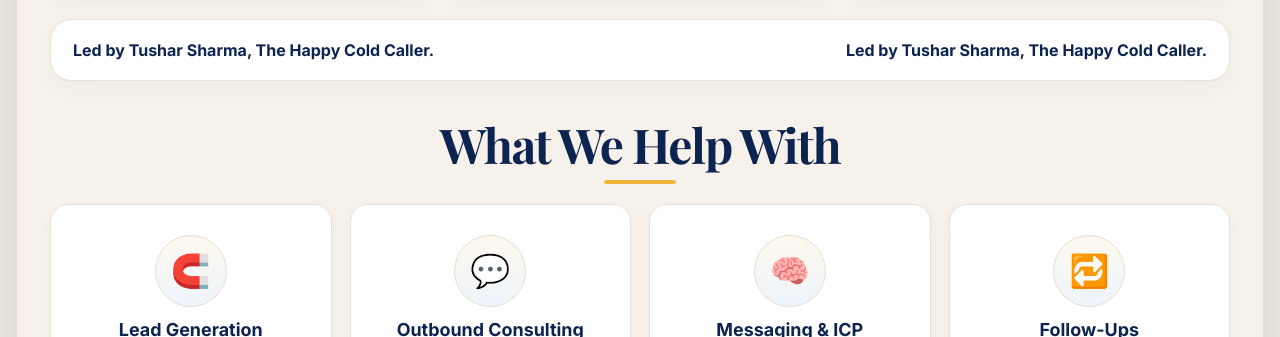
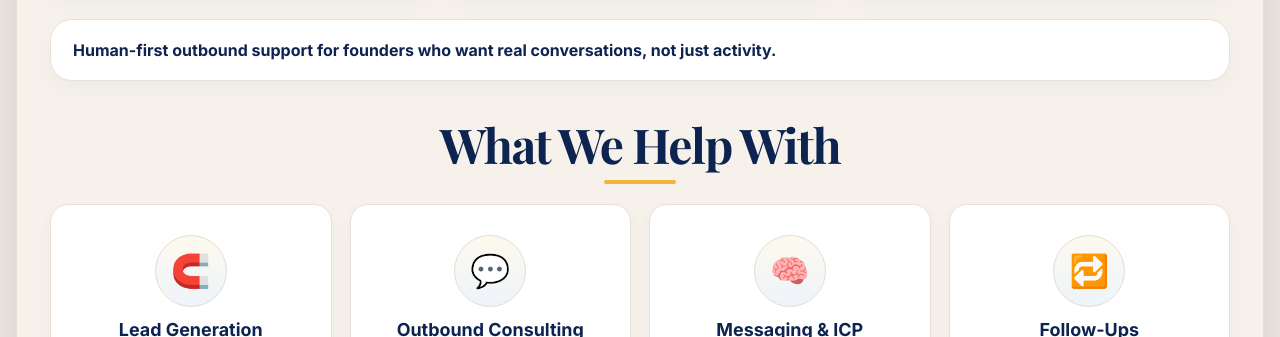
Before and after one commit to tusharsharmawork15-ui/salessaarthi-site, a plain HTML site: page index.html in a window 1280 px wide. Shown: the part 763-1100 px from the top of the page. Drawn offline with nearby package versions, Linux system fonts and the light colour scheme.

Commit message:
Update index.html
Refine founder strip copy

```diff
--- a/index.html
+++ b/index.html
@@ -926,8 +926,8 @@
         </div>
 
         <div class="founder-strip">
-          <p><strong>Led by Tushar Sharma, The Happy Cold Caller.</strong></p>
-          <p><strong>Led by Tushar Sharma, The Happy Cold Caller.</strong></p>
+          <p><strong>Human-first outbound support for founders who want real conversations, not just activity.</strong></p>
+
         </div>
       </section>
 
```
